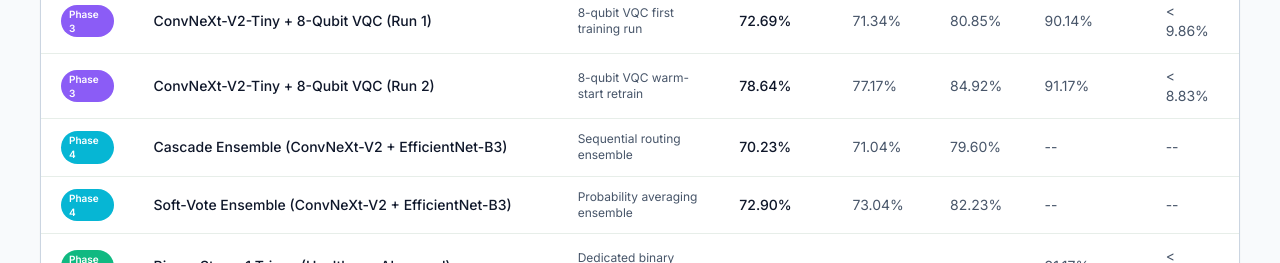
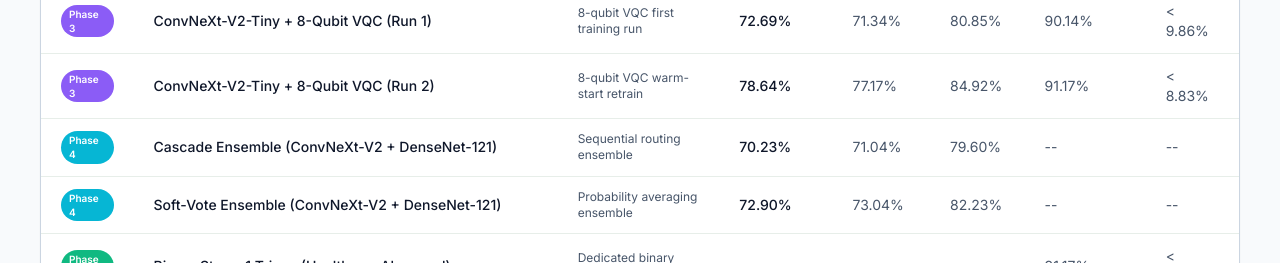
Before and after one commit to kshitij5228/Oral-cancer-screening-quantum-ai, a Next.js app in the folder website/: page /research in a window 1280 px wide. Shown: the part 1240-1503 px from the top of the page. Built offline with nearby package versions, Linux system fonts and the light colour scheme.

Commit message:
fix(docs): finalize DenseNet-121 alignment across models README and research page

```diff
--- a/website/app/research/page.tsx
+++ b/website/app/research/page.tsx
@@ -87,14 +87,14 @@ const MODELS = [
     champion: false, phase: 'Phase 3',
   },
   {
-    name: 'Cascade Ensemble (ConvNeXt-V2 + EfficientNet-B3)',
+    name: 'Cascade Ensemble (ConvNeXt-V2 + DenseNet-121)',
     desc: 'Sequential routing ensemble',
     detail: 'Cascade routing. OCA dropped vs solo ConvNeXt. Backbone diversity insufficient.',
     accuracy: '70.23', f1: '71.04', ocaF1: '79.60', binary: '--', fnr: '--',
     champion: false, phase: 'Phase 4',
   },
   {
-    name: 'Soft-Vote Ensemble (ConvNeXt-V2 + EfficientNet-B3)',
+    name: 'Soft-Vote Ensemble (ConvNeXt-V2 + DenseNet-121)',
     desc: 'Probability averaging ensemble',
     detail: 'Soft voting improves over cascade but still below single EMA-tuned ConvNeXt.',
     accuracy: '72.90', f1: '73.04', ocaF1: '82.23', binary: '--', fnr: '--',
```
Also changed, not shown: 1 other file (tests, documents, lock files or other folders).
